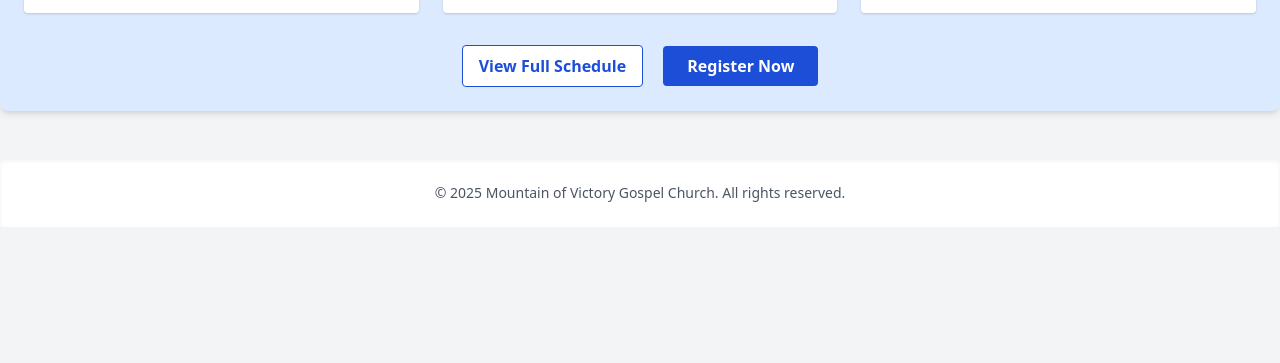
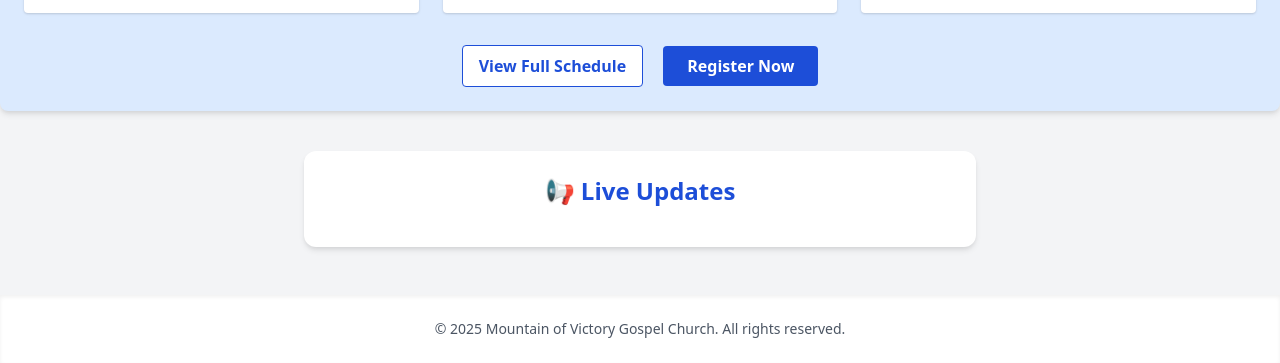
Before and after one commit to Omartinsville/MVGC-Temiosese-Website, a plain HTML site: page index.html in a window 1280 px wide. Shown: the part 555-918 px from the top of the page. Before the commit the page ends 800 px from the top, so only its background shows below. Drawn offline with nearby package versions, Linux system fonts and the light colour scheme; no server answers.

Commit message:
index.html

```diff
--- a/index.html
+++ b/index.html
@@ -82,7 +82,13 @@
       <a href="registration.html" class="inline-block bg-blue-700 text-white px-6 py-2 rounded hover:bg-blue-800 font-semibold">Register Now</a>
     </div>
   </section>
+ <div class="max-w-2xl mx-auto mt-10 p-6 bg-white rounded-xl shadow-md">
+    <h2 class="text-2xl font-bold mb-4 text-center text-blue-700">📢 Live Updates</h2>
 
+    <div id="updatesContainer" class="space-y-4">
+      <!-- Updates will be inserted here dynamically -->
+    </div>
+  </div>
   <!-- Countdown Script -->
   <script>
     const countdownDate = new Date("May 21, 2025 17:00:00").getTime();
```
